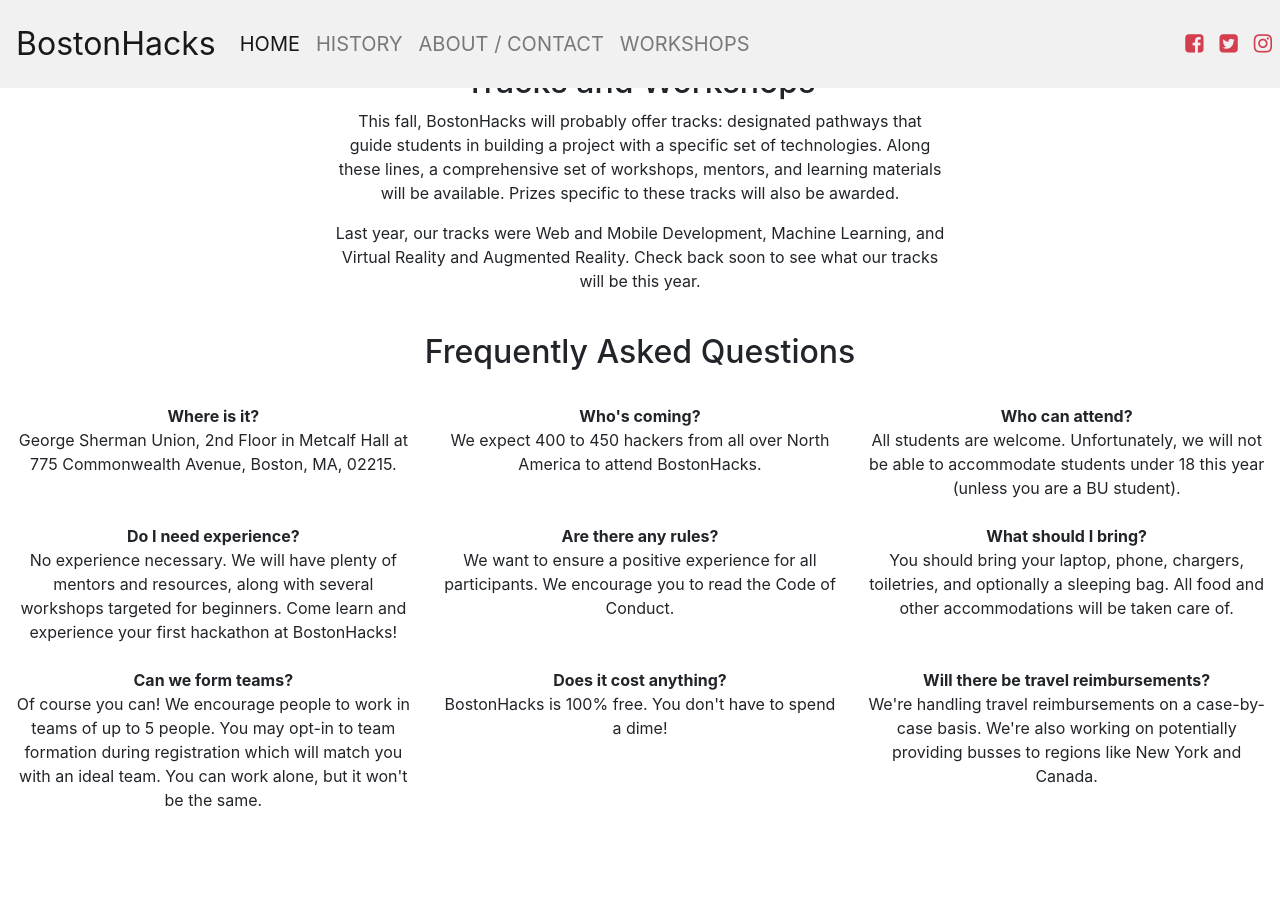
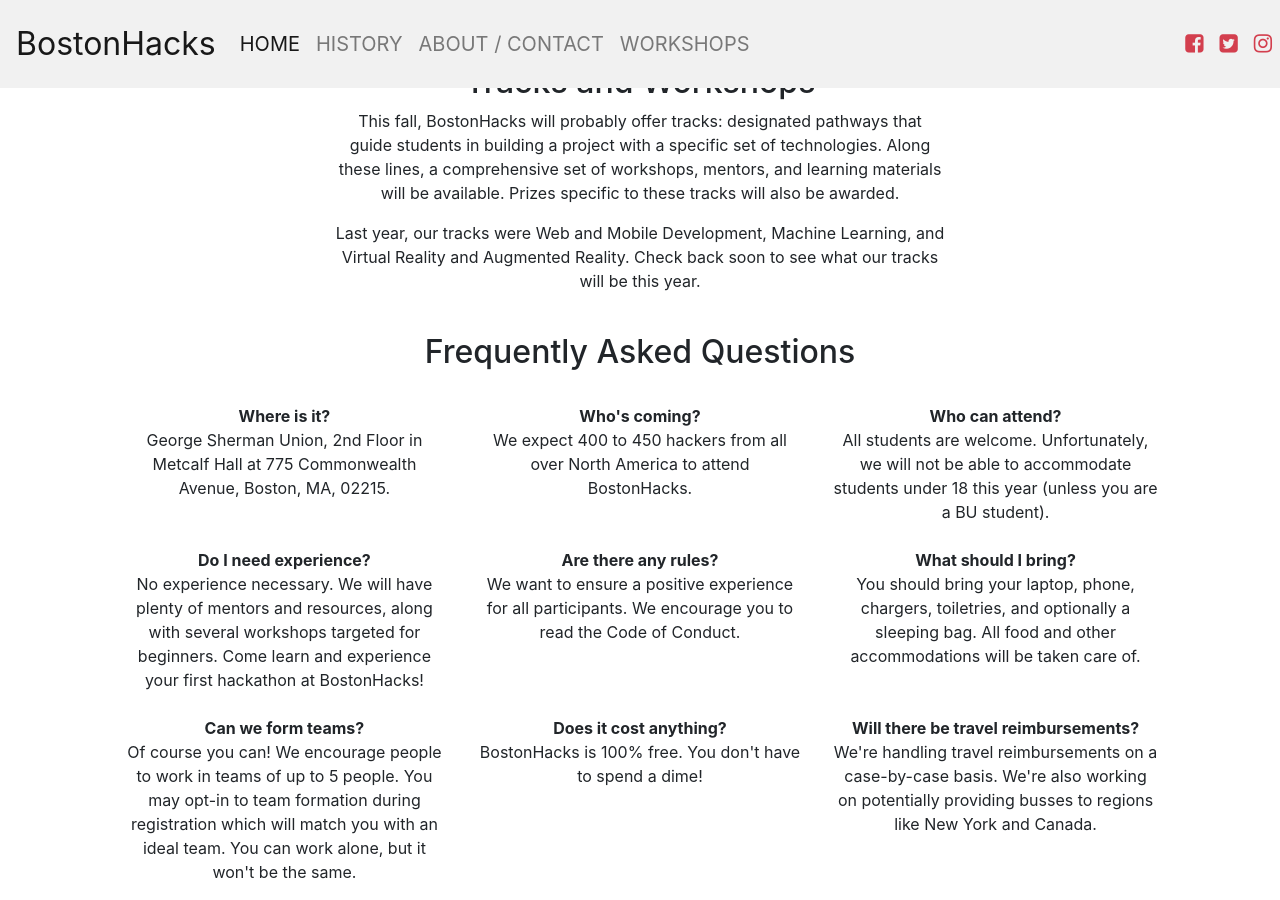
Before and after one commit to make-bu/bostonhacks, a Jekyll site: the page built from index.md, in a window 1280 px wide and 900 px high, scrolled down 1011 px. Built offline with Jekyll 4.4.1, drawn with Linux system fonts in a browser that asks for light colours; nearby versions of some CDN libraries; before the commit the page ends 1839 px from its top, so only the background shows below that.

Commit message:
made FAQ grid narrower

```diff
--- a/_layouts/home.html
+++ b/_layouts/home.html
@@ -116,6 +116,8 @@ layout: default
       <h2>Frequently Asked Questions</h2>
     </div>
   </div>
+  <div class="row">
+    <div class="col-md-10 offset-md-1">
 
       <div class="row">
         <div class="col-md-4">
@@ -172,3 +174,6 @@ layout: default
       </div>
 
     </div>
+  </div>
+
+</div>
```
Lines whose indentation alone changed are shown as unchanged.
